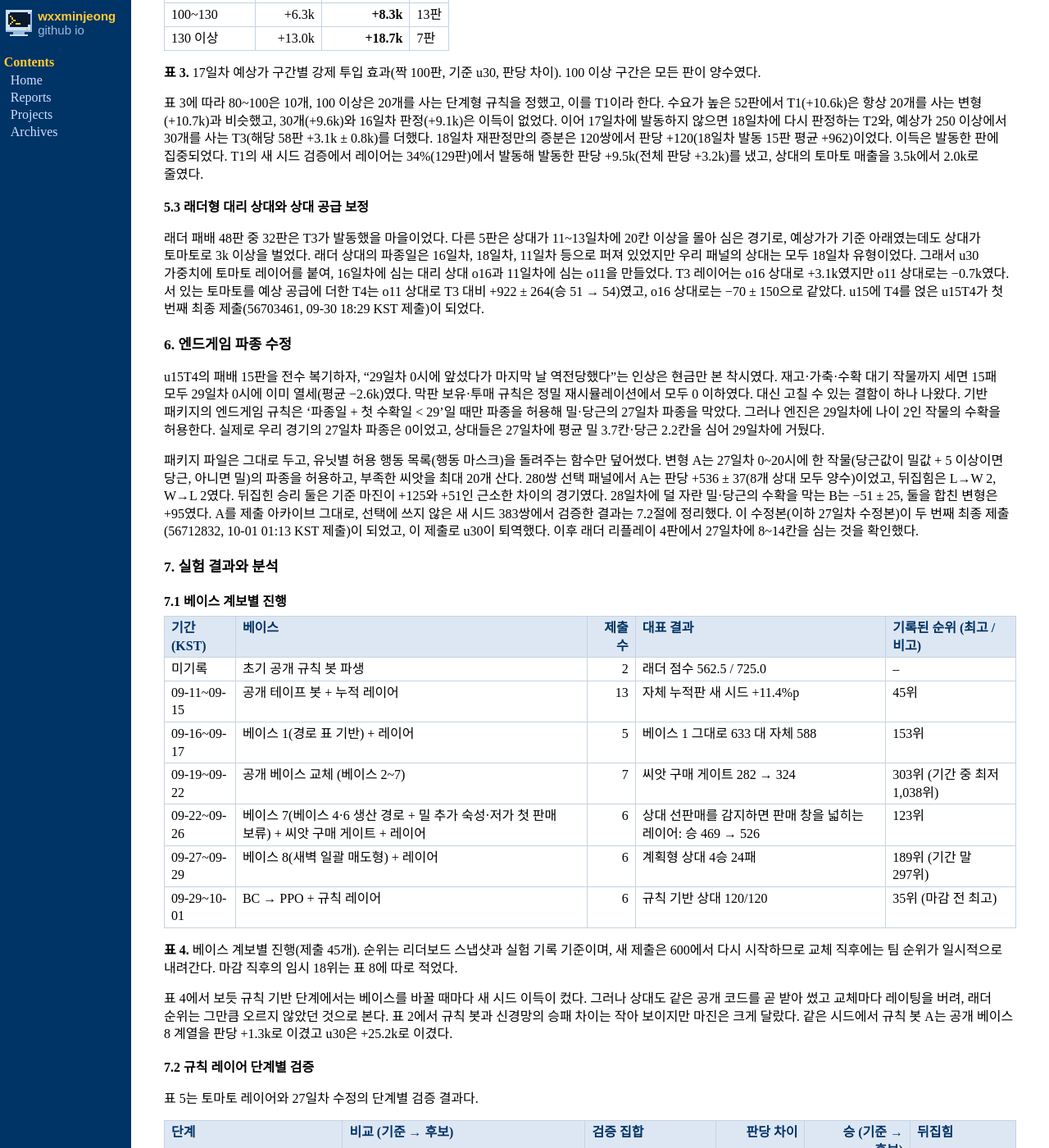
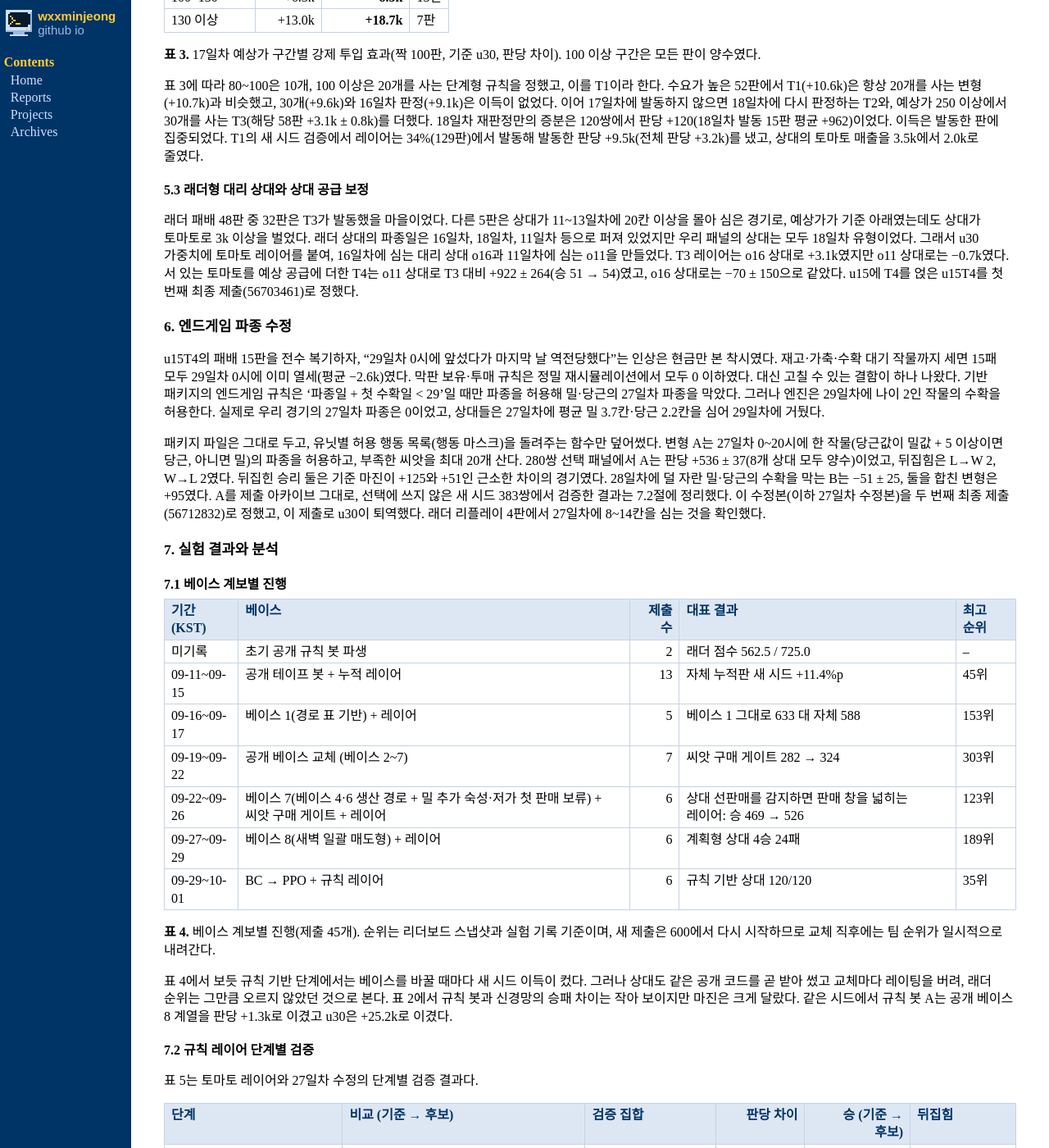
Before and after one commit to wxxminjeong/wxxminjeong.github.io, a Jekyll site: the page built from _posts/2026-10-30-kaggriculture-neural-policy-market-layers.md, in a window 1280 px wide and 1400 px high, scrolled down 4631 px. Shown: the whole window at 82% size. Built offline with Jekyll 4.4.1, drawn with Linux system fonts in a browser that asks for light colours; comment, search, counter and statistics services are not loaded; some of the changed text lies outside the part shown.

Commit message:
Kaggriculture post: drop the rank timeline, state why the last submission went unused
Co-Authored-By: Claude Opus 5.5 <noreply@anthropic.com>
Claude-Session: https://claude.ai/code/session_01RuTpTZjHqmqvmhKrHAEBWS

```diff
--- a/_posts/2026-10-30-kaggriculture-neural-policy-market-layers.md
+++ b/_posts/2026-10-30-kaggriculture-neural-policy-market-layers.md
@@ -10,7 +10,7 @@ Kaggle [Kaggriculture](https://www.kaggle.com/competitions/kaggriculture) 대회
 
 *Woomin Jeong, 한밭대학교 컴퓨터공학과*
 
-**초록** 이 대회는 두 에이전트가 각자의 농장에서 작물과 가축을 키워 하나의 공유 시장에 팔고, 30일 뒤 보유 현금으로 승패를 가리는 2인 경제 시뮬레이션이다. 가격은 두 플레이어가 공유하는 시장 재고만으로 정해지고, 순위는 승패만 반영하는 래더와 마감 후 Bradley-Terry 적합으로 정해진다. 우리 솔루션은 약 3주 동안 45개 제출을 거치며 세 단계를 밟았다. 첫째, 공개 규칙 기반 코드를 베이스로 삼아 짝 비교와 새 시드 검증을 통과한 레이어만 얹었지만, 가게 추첨에 생산을 맞추는 계획형 상대에 막혀 팀 순위가 297위(래더 점수 2,354.3)에 머물렀다. 둘째, 상위권 승자 경기를 행동 복제(BC)로 학습하고 가치 함수를 사전학습한 뒤 근접 정책 최적화(PPO)로 15회 업데이트한 정책(이하 u15)은 공식 엔진에서 규칙 기반 상대 5종과의 120경기를 모두 이겼다. u15와 30회 업데이트 정책(u30)을 제출하고(09-30 10:23·10:28 KST) 약 4시간 뒤 팀 순위는 37위가 되었다(전날 11:26에는 297위). 셋째, 엔진 가격식으로 26일차 토마토 가격을 예측해 토마토 씨앗을 구매하는 레이어(새 시드 300쌍에서 판당 +2.3k ± 0.58k)와, 기반 정책 코드가 27일차 밀·당근 파종을 막던 결함의 수정(383쌍에서 +430 ± 42)을 더했다. 선택에 쓰지 않은 새 시드 최종 검증에서 둘 다 승→패 뒤집힘이 0이었다. 최종 순위는 44위 / 10,148팀이었다. 이와 함께 오프라인 지표가 래더와 어긋난 사례와 실패한 시도를 분석한다.
+**초록** 이 대회는 두 에이전트가 각자의 농장에서 작물과 가축을 키워 하나의 공유 시장에 팔고, 30일 뒤 보유 현금으로 승패를 가리는 2인 경제 시뮬레이션이다. 가격은 두 플레이어가 공유하는 시장 재고만으로 정해지고, 순위는 승패만 반영하는 래더와 마감 후 Bradley-Terry 적합으로 정해진다. 우리 솔루션은 약 3주 동안 45개 제출을 거치며 세 단계를 밟았다. 첫째, 공개 규칙 기반 코드를 베이스로 삼아 짝 비교와 새 시드 검증을 통과한 레이어만 얹었지만, 가게 추첨에 생산을 맞추는 계획형 상대에 막혀 팀 순위가 297위(래더 점수 2,354.3)에 머물렀다. 둘째, 상위권 승자 경기를 행동 복제(BC)로 학습하고 가치 함수를 사전학습한 뒤 근접 정책 최적화(PPO)로 15회 업데이트한 정책(이하 u15)은 공식 엔진에서 규칙 기반 상대 5종과의 120경기를 모두 이겼다. u15와 30회 업데이트 정책(u30)을 제출하자 팀 순위는 297위에서 37위로 올랐다. 셋째, 엔진 가격식으로 26일차 토마토 가격을 예측해 토마토 씨앗을 구매하는 레이어(새 시드 300쌍에서 판당 +2.3k ± 0.58k)와, 기반 정책 코드가 27일차 밀·당근 파종을 막던 결함의 수정(383쌍에서 +430 ± 42)을 더했다. 선택에 쓰지 않은 새 시드 최종 검증에서 둘 다 승→패 뒤집힘이 0이었다. 최종 순위는 44위 / 10,148팀이었다. 이와 함께 오프라인 지표가 래더와 어긋난 사례와 실패한 시도를 분석한다.
 
 **핵심어:** 게임 AI, 경제 시뮬레이션, 행동 복제, 근접 정책 최적화(PPO), 가치 사전학습, 시장 가격 모델, 짝 비교 평가, Bradley-Terry
 
@@ -73,13 +73,13 @@ Kaggle [Kaggriculture](https://www.kaggle.com/competitions/kaggriculture) 대회
 
 이후 모든 패널에 가장 강한 공개 코드를 수정 없이 넣는 규칙을 세우자, 첫 턴 밀 왕복 오프닝과 가게 조합별 생산 경로 표를 쓰는 공개 규칙 봇이 그대로 640판 중 633승을 거둬 우리 스택(588승)을 승률 +7.0%p로 앞섰다. 우리는 베이스를 이 봇으로 바꾸고 검증된 레이어만 얹는 방식으로 전환했고, 09-16부터 09-27까지 약 11일 동안 8개 공개 베이스를 거쳤다(이하 교체 순서대로 베이스 1~8). 레이어는 베이스 사이를 옮겨 가지 못했다. 베이스 1용 레이어를 주문 목록 정리를 더한 같은 계열의 후속판(베이스 2 계열)에 옮기면 원본보다 약해졌고(277/416 대 337/384), 원인은 이중 판매·이중 고용 충돌로 판단했다.
 
-메타 변화도 빨랐다. 이틀간 공개 코드 조사를 멈춘 사이 두 슬롯이 854위로 떨어졌고, 연이은 교체로 팀 순위는 한때 1,038위까지 내려갔다. 이 시기의 대표 레이어는 씨앗 구매 게이트다. 공개 오프닝은 첫 스텝에 밀 씨앗을 산다. 이 구매가 특정 계열 상대의 오프닝과 겹치면 24스텝째 잔고가 1이 되었다. 그러면 1일차 고용 3명 중 1명만 성공해 48스텝에 가축 하나를 잃고, 이후 구매가 밀려 가축이 상대 17마리 대비 13마리에 그쳤다. 현금이 2,858 이상일 때만 다음 스텝에 사도록 바꾸자, 짝 비교 384판에서 승리가 282에서 324로 늘었다(L→W 42, W→L 0).
+메타 변화도 빨라서, 공개 코드를 이틀만 확인하지 않아도 같은 제출의 순위가 크게 밀렸다. 이 시기의 대표 레이어는 씨앗 구매 게이트다. 공개 오프닝은 첫 스텝에 밀 씨앗을 산다. 이 구매가 특정 계열 상대의 오프닝과 겹치면 24스텝째 잔고가 1이 되었다. 그러면 1일차 고용 3명 중 1명만 성공해 48스텝에 가축 하나를 잃고, 이후 구매가 밀려 가축이 상대 17마리 대비 13마리에 그쳤다. 현금이 2,858 이상일 때만 다음 스텝에 사도록 바꾸자, 짝 비교 384판에서 승리가 282에서 324로 늘었다(L→W 42, W→L 0).
 
 ### 3.3 계획형 상대의 벽
 
 규칙 기반 단계의 마지막 베이스는 밤사이 쌓인 우유·양털·딸기를 새벽 첫 턴에 일괄 매도하는 판매 층을 여러 겹 둔 공개 규칙 봇(베이스 8)이었다. 이 단계의 마지막 제출은 여기에 우리 레이어를 얹은 규칙 봇 A(이하 A)와, A에 딸기·우유 몰아 팔기와 아래의 COW1 대응 게이트를 더한 규칙 봇 B(이하 B)였다. A의 직전 제출은 이하 A 직전판이라 부른다. 베이스 8 계열 제출은 레이팅 2,300 이상의 계획형 상대에게 4승 24패(판당 평균 −6.4k)였다. 계획형 비율은 레이팅 2,550~2,650에서 49%, 2,750 이상에서 71%였다. 손실은 시장 기술이 아니라 생산에서 나왔다(토마토 −67.5k, 달걀·거위 −41.1k, 이른 딸기 −45.7k).
 
-상위 리더보드 좌석의 91%는 첫 턴에 젖소를 사서 시작하는 계획형 계열(이하 COW1)이었다. COW1 경로 이식은 승 139 → 16(판당 −19.8k)으로 실패했다. COW1을 탐지해 생산을 바꾸는 게이트 레이어는 상위권 실제 경기 50판의 마을 고정 재생에서 판당 +646 ± 307의 작은 이득에 그쳤다(전체 승률 기여는 약 +0.15~0.2%p로 추정). 이 레이어는 두 제출(A + 게이트, B)에 넣었지만, 상위권 상대와의 판당 약 13k 격차는 메우지 못했다. 새 베이스 후보로 최근 공개된 에이전트 코드 19개도 시험했지만, 이들은 우리 패널 상대 684판에서 한 판도 이기지 못했다. 규칙 기반 단계가 끝난 09-29 팀 순위는 297위였다.
+상위 리더보드 좌석의 91%는 첫 턴에 젖소를 사서 시작하는 계획형 계열(이하 COW1)이었다. COW1 경로 이식은 승 139 → 16(판당 −19.8k)으로 실패했다. COW1을 탐지해 생산을 바꾸는 게이트 레이어는 상위권 실제 경기 50판의 마을 고정 재생에서 판당 +646 ± 307의 작은 이득에 그쳤다(전체 승률 기여는 약 +0.15~0.2%p로 추정). 이 레이어는 두 제출(A + 게이트, B)에 넣었지만, 상위권 상대와의 판당 약 13k 격차는 메우지 못했다. 새 베이스 후보로 최근 공개된 에이전트 코드 19개도 시험했지만, 이들은 우리 패널 상대 684판에서 한 판도 이기지 못했다. 규칙 기반 단계는 팀 순위 297위에서 끝났다.
 
 ## 4. 신경망 정책
 
@@ -143,29 +143,29 @@ u15·u30의 첫 패배 7판은 모두 근소한 차이(−0.3k~−6.4k)였고,
 
 ### 5.3 래더형 대리 상대와 상대 공급 보정
 
-래더 패배 48판 중 32판은 T3가 발동했을 마을이었다. 다른 5판은 상대가 11~13일차에 20칸 이상을 몰아 심은 경기로, 예상가가 기준 아래였는데도 상대가 토마토로 3k 이상을 벌었다. 래더 상대의 파종일은 16일차, 18일차, 11일차 등으로 퍼져 있었지만 우리 패널의 상대는 모두 18일차 유형이었다. 그래서 u30 가중치에 토마토 레이어를 붙여, 16일차에 심는 대리 상대 o16과 11일차에 심는 o11을 만들었다. T3 레이어는 o16 상대로 +3.1k였지만 o11 상대로는 −0.7k였다. 서 있는 토마토를 예상 공급에 더한 T4는 o11 상대로 T3 대비 +922 ± 264(승 51 → 54)였고, o16 상대로는 −70 ± 150으로 같았다. u15에 T4를 얹은 u15T4가 첫 번째 최종 제출(56703461, 09-30 18:29 KST 제출)이 되었다.
+래더 패배 48판 중 32판은 T3가 발동했을 마을이었다. 다른 5판은 상대가 11~13일차에 20칸 이상을 몰아 심은 경기로, 예상가가 기준 아래였는데도 상대가 토마토로 3k 이상을 벌었다. 래더 상대의 파종일은 16일차, 18일차, 11일차 등으로 퍼져 있었지만 우리 패널의 상대는 모두 18일차 유형이었다. 그래서 u30 가중치에 토마토 레이어를 붙여, 16일차에 심는 대리 상대 o16과 11일차에 심는 o11을 만들었다. T3 레이어는 o16 상대로 +3.1k였지만 o11 상대로는 −0.7k였다. 서 있는 토마토를 예상 공급에 더한 T4는 o11 상대로 T3 대비 +922 ± 264(승 51 → 54)였고, o16 상대로는 −70 ± 150으로 같았다. u15에 T4를 얹은 u15T4를 첫 번째 최종 제출(56703461)로 정했다.
 
 ## 6. 엔드게임 파종 수정
 
 u15T4의 패배 15판을 전수 복기하자, "29일차 0시에 앞섰다가 마지막 날 역전당했다"는 인상은 현금만 본 착시였다. 재고·가축·수확 대기 작물까지 세면 15패 모두 29일차 0시에 이미 열세(평균 −2.6k)였다. 막판 보유·투매 규칙은 정밀 재시뮬레이션에서 모두 0 이하였다. 대신 고칠 수 있는 결함이 하나 나왔다. 기반 패키지의 엔드게임 규칙은 '파종일 + 첫 수확일 < 29'일 때만 파종을 허용해 밀·당근의 27일차 파종을 막았다. 그러나 엔진은 29일차에 나이 2인 작물의 수확을 허용한다. 실제로 우리 경기의 27일차 파종은 0이었고, 상대들은 27일차에 평균 밀 3.7칸·당근 2.2칸을 심어 29일차에 거뒀다.
 
-패키지 파일은 그대로 두고, 유닛별 허용 행동 목록(행동 마스크)을 돌려주는 함수만 덮어썼다. 변형 A는 27일차 0~20시에 한 작물(당근값이 밀값 + 5 이상이면 당근, 아니면 밀)의 파종을 허용하고, 부족한 씨앗을 최대 20개 산다. 280쌍 선택 패널에서 A는 판당 +536 ± 37(8개 상대 모두 양수)이었고, 뒤집힘은 L→W 2, W→L 2였다. 뒤집힌 승리 둘은 기준 마진이 +125와 +51인 근소한 차이의 경기였다. 28일차에 덜 자란 밀·당근의 수확을 막는 B는 −51 ± 25, 둘을 합친 변형은 +95였다. A를 제출 아카이브 그대로, 선택에 쓰지 않은 새 시드 383쌍에서 검증한 결과는 7.2절에 정리했다. 이 수정본(이하 27일차 수정본)이 두 번째 최종 제출(56712832, 10-01 01:13 KST 제출)이 되었고, 이 제출로 u30이 퇴역했다. 이후 래더 리플레이 4판에서 27일차에 8~14칸을 심는 것을 확인했다.
+패키지 파일은 그대로 두고, 유닛별 허용 행동 목록(행동 마스크)을 돌려주는 함수만 덮어썼다. 변형 A는 27일차 0~20시에 한 작물(당근값이 밀값 + 5 이상이면 당근, 아니면 밀)의 파종을 허용하고, 부족한 씨앗을 최대 20개 산다. 280쌍 선택 패널에서 A는 판당 +536 ± 37(8개 상대 모두 양수)이었고, 뒤집힘은 L→W 2, W→L 2였다. 뒤집힌 승리 둘은 기준 마진이 +125와 +51인 근소한 차이의 경기였다. 28일차에 덜 자란 밀·당근의 수확을 막는 B는 −51 ± 25, 둘을 합친 변형은 +95였다. A를 제출 아카이브 그대로, 선택에 쓰지 않은 새 시드 383쌍에서 검증한 결과는 7.2절에 정리했다. 이 수정본(이하 27일차 수정본)을 두 번째 최종 제출(56712832)로 정했고, 이 제출로 u30이 퇴역했다. 래더 리플레이 4판에서 27일차에 8~14칸을 심는 것을 확인했다.
 
 ## 7. 실험 결과와 분석
 
 ### 7.1 베이스 계보별 진행
 
-| 기간 (KST) | 베이스 | 제출 수 | 대표 결과 | 기록된 순위 (최고 / 비고) |
+| 기간 (KST) | 베이스 | 제출 수 | 대표 결과 | 최고 순위 |
 |---|---|--:|---|---|
 | 미기록 | 초기 공개 규칙 봇 파생 | 2 | 래더 점수 562.5 / 725.0 | – |
 | 09-11~09-15 | 공개 테이프 봇 + 누적 레이어 | 13 | 자체 누적판 새 시드 +11.4%p | 45위 |
 | 09-16~09-17 | 베이스 1(경로 표 기반) + 레이어 | 5 | 베이스 1 그대로 633 대 자체 588 | 153위 |
-| 09-19~09-22 | 공개 베이스 교체 (베이스 2~7) | 7 | 씨앗 구매 게이트 282 → 324 | 303위 (기간 중 최저 1,038위) |
+| 09-19~09-22 | 공개 베이스 교체 (베이스 2~7) | 7 | 씨앗 구매 게이트 282 → 324 | 303위 |
 | 09-22~09-26 | 베이스 7(베이스 4·6 생산 경로 + 밀 추가 숙성·저가 첫 판매 보류) + 씨앗 구매 게이트 + 레이어 | 6 | 상대 선판매를 감지하면 판매 창을 넓히는 레이어: 승 469 → 526 | 123위 |
-| 09-27~09-29 | 베이스 8(새벽 일괄 매도형) + 레이어 | 6 | 계획형 상대 4승 24패 | 189위 (기간 말 297위) |
-| 09-29~10-01 | BC → PPO + 규칙 레이어 | 6 | 규칙 기반 상대 120/120 | 35위 (마감 전 최고) |
+| 09-27~09-29 | 베이스 8(새벽 일괄 매도형) + 레이어 | 6 | 계획형 상대 4승 24패 | 189위 |
+| 09-29~10-01 | BC → PPO + 규칙 레이어 | 6 | 규칙 기반 상대 120/120 | 35위 |
 
-**표 4.** 베이스 계보별 진행(제출 45개). 순위는 리더보드 스냅샷과 실험 기록 기준이며, 새 제출은 600에서 다시 시작하므로 교체 직후에는 팀 순위가 일시적으로 내려간다. 마감 직후의 임시 18위는 표 8에 따로 적었다.
+**표 4.** 베이스 계보별 진행(제출 45개). 순위는 리더보드 스냅샷과 실험 기록 기준이며, 새 제출은 600에서 다시 시작하므로 교체 직후에는 팀 순위가 일시적으로 내려간다.
 
 표 4에서 보듯 규칙 기반 단계에서는 베이스를 바꿀 때마다 새 시드 이득이 컸다. 그러나 상대도 같은 공개 코드를 곧 받아 썼고 교체마다 레이팅을 버려, 래더 순위는 그만큼 오르지 않았던 것으로 본다. 표 2에서 규칙 봇과 신경망의 승패 차이는 작아 보이지만 마진은 크게 달랐다. 같은 시드에서 규칙 봇 A는 공개 베이스 8 계열을 판당 +1.3k로 이겼고 u30은 +25.2k로 이겼다.
 
@@ -217,24 +217,13 @@ u15T4의 패배 15판을 전수 복기하자, "29일차 0시에 앞섰다가 마
 
 표 7의 사례들은 공통적으로, 선택에 쓴 지표가 래더와 다른 상대 분포나 상관된 표본 위에서 계산되었다.
 
-### 7.5 순위 추이와 최종 결과
+### 7.5 최종 결과
 
-| 시각 (KST) | 팀 순위 / 전체 팀 | 점수 | 활성 제출 |
-|---|--:|--:|---|
-| 09-20 22:17 | 1,038 / 9,644 | 2,401.6 | 베이스 연속 교체 |
-| 09-29 11:26 | 297 / 10,142 | 2,354.3 | 베이스 8 계열 규칙 봇 |
-| 09-30 14:20 | 37 / 10,190 | 2,705.5 | u15·u30 |
-| 09-30 18:18 | 35 / 10,195 | 2,715.7 | u15·u30 (마감 전 최고) |
-| 10-01 10:04 | 18 / 10,246 | 2,720.9 | 최종 쌍, 마감 직후 임시 |
-| 최종 | **44 / 10,148** | – | u15T4 (56703461) + 27일차 수정본 (56712832) |
-
-**표 8.** 팀 순위 추이(리더보드 스냅샷, 최종은 대회 발표). 실시간 리더보드는 두 활성 제출 중 높은 점수를 보여 준다.
-
-표 8과 같이, 마감 1시간 19분 전 27일차 수정본은 2,726.8(95경기), u15T4는 2,695.5(128경기)였고, 남은 제출 1회는 쓰지 않았다. 마감 직후 우리는 18위였지만, 전날 우리보다 위였던 20팀이 마감 직전 새 제출로 레이팅이 초기화되어 일시적으로 아래에 있었다. 그중 11팀은 2,800 이상이었다(예: 2,947에서 2,385로 내려간 팀). 우리는 이들의 복귀를 감안해 최종 순위를 28~35위로 추정했으나 실제는 44위로, 금메달 경계(상위 10팀 + 0.2%, 약 30위) 밖이었다. 초기화된 팀의 복귀 외에 실시간 래더 점수 갱신 방식과 최종 Bradley-Terry 적합의 차이, 최종 제출의 적은 경기 수가 영향을 주었을 수 있으나, 이는 추정이다.
+최종 제출은 u15T4(56703461)와 27일차 수정본(56712832)이었고, 최종 순위는 10,148팀 중 44위였다. 마감 직전에 낸 제출은 문제가 생겨도 고칠 수 없기 때문에 남은 제출 1회는 쓰지 않았다.
 
 ### 7.6 부정적 결과
 
-표 9는 효과가 없었거나 성능을 낮춘 시도 가운데 일부를 정리한 것이다.
+표 8은 효과가 없었거나 성능을 낮춘 시도 가운데 일부를 정리한 것이다.
 
 | 방법 | 결과 | 해석 |
 |---|---|---|
@@ -256,18 +245,18 @@ u15T4의 패배 15판을 전수 복기하자, "29일차 0시에 앞섰다가 마
 
 **신경망 위의 규칙 레이어.** 효과가 있었던 레이어는 신경망이 스스로 활용하지 못한 가격 예측을 씨앗 구매라는 입력으로 바꿔 주고 농사는 정책에 맡기거나, 기반 패키지의 행동 마스크가 막던 행동을 열어 준 것이었다. 반대로 새 자산을 정책에 맡기는 레이어는 이득을 내지 못했다. 젖소와 딸기 추가는 손해였고, 4번째 구역 구매는 0과 구별되지 않았다. 정책이 학습 분포 밖의 자산을 수익화하지 못한 것으로 본다.
 
-**제출 운영.** 활성 슬롯 2개와 오래된 쪽 퇴역 규칙 때문에 운영 판단이 이력에 직접 영향을 주었다. 초기에는 퇴역 규칙을 오해해 당시 45위였던 제출을 퇴역시켰다. 같은 동작의 제출이 남아 있어 전략상 손실은 없었지만, 그 제출의 62경기 이력을 잃었다. u15와 u30을 연달아 올릴 때는 남길 쪽(u15)을 먼저 올려, u15가 다음 퇴역 순번이 되었다.
+**제출 운영.** 활성 슬롯 2개와 오래된 쪽 퇴역 규칙 때문에 운영 판단이 이력에 직접 영향을 주었다. 초기에는 퇴역 규칙을 오해해 순위가 가장 높던 제출을 퇴역시켰다. 같은 동작의 제출이 남아 있어 전략상 손실은 없었지만, 그 제출의 62경기 이력을 잃었다. u15와 u30을 연달아 올릴 때는 남길 쪽(u15)을 먼저 올려, u15가 다음 퇴역 순번이 되었다.
 
 ## 9. 한계
 
-- 마감 직후 18위에서 최종 44위로 내려간 원인은 분석하지 못했다. 마감 후 스냅샷이 한 장뿐이며 7.5절의 원인은 추정이다.
+- 실시간 리더보드는 두 활성 제출 중 높은 점수를 보여 주고 최종 순위는 마감 후 Bradley-Terry 적합으로 정해지는데, 둘의 차이는 분석하지 못했다.
 - 로컬 패널에는 우리 BC·PPO 외의 학습형 상위권 에이전트가 없어, 신경망 정책의 우위는 규칙 기반 상대에 한정해 확인되었다.
 - 4번째 구역·가축 운용 같은 정책 수준의 격차는 해결하지 못했고, PPO 추가 학습은 하지 않았다.
-- 본문 수치는 대회 중 남긴 실험 기록과 평가 결과를 기준으로 했으며, 제출 시각 등 일부 기록은 출처 사이에 차이가 있다(예: 첫 번째 최종 제출 시각이 기록에 따라 18:29와 18:35로 다르다). 탐색 단계의 일부 표준오차는 쌍 단위로 계산되어 실제 불확실성을 작게 보일 수 있다.
+- 본문 수치는 대회 중 남긴 실험 기록과 평가 결과를 기준으로 했다. 탐색 단계의 일부 표준오차는 쌍 단위로 계산되어 실제 불확실성을 작게 보일 수 있다.
 
 ## 10. 결론
 
-공개 코드와 리플레이가 넘치는 2인 경제 게임에서, 우리 솔루션은 짝 비교와 새 시드 검증으로 후보를 고르며 공개 규칙 기반 베이스를 빠르게 교체했지만 계획형 상대에서 천장에 부딪혔다. 상위권 승자 경기의 행동 복제와 가치 사전학습 PPO로 만든 정책은 이 천장을 넘어 팀 순위를 297위에서 마감 전 최고 35위까지 올렸고, 체크포인트는 학습기 평가가 아니라 공식 엔진 평가로 골랐다. 그 위에 엔진 가격식 기반 토마토 레이어와 엔드게임 파종 수정을 더해, 선택에 쓰지 않은 새 시드 최종 검증에서 승→패 없이 판당 +2.3k와 +430을 얻었다. 최종 순위는 10,148팀 중 44위였다.
+공개 코드와 리플레이가 넘치는 2인 경제 게임에서, 우리 솔루션은 짝 비교와 새 시드 검증으로 후보를 고르며 공개 규칙 기반 베이스를 빠르게 교체했지만 계획형 상대에서 천장에 부딪혔다. 상위권 승자 경기의 행동 복제와 가치 사전학습 PPO로 만든 정책은 이 천장을 넘어 팀 순위를 297위에서 35위까지 올렸고, 체크포인트는 학습기 평가가 아니라 공식 엔진 평가로 골랐다. 그 위에 엔진 가격식 기반 토마토 레이어와 엔드게임 파종 수정을 더해, 선택에 쓰지 않은 새 시드 최종 검증에서 승→패 없이 판당 +2.3k와 +430을 얻었다. 최종 순위는 10,148팀 중 44위였다.
 
 ## 부록 A. 구현 세부
 
```
Also changed, not shown: other parts of _posts/2026-10-30-kaggriculture-neural-policy-market-layers.md (+1 -1 lines).
